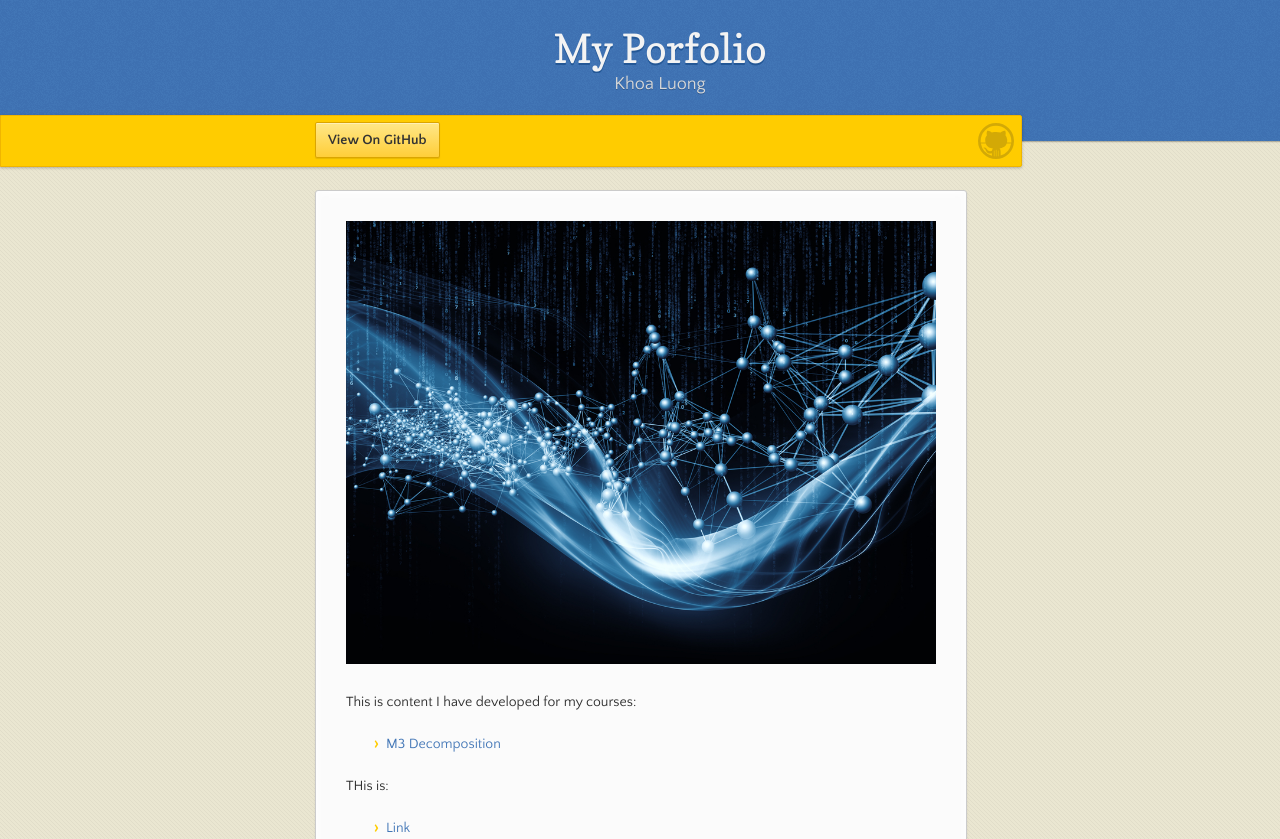
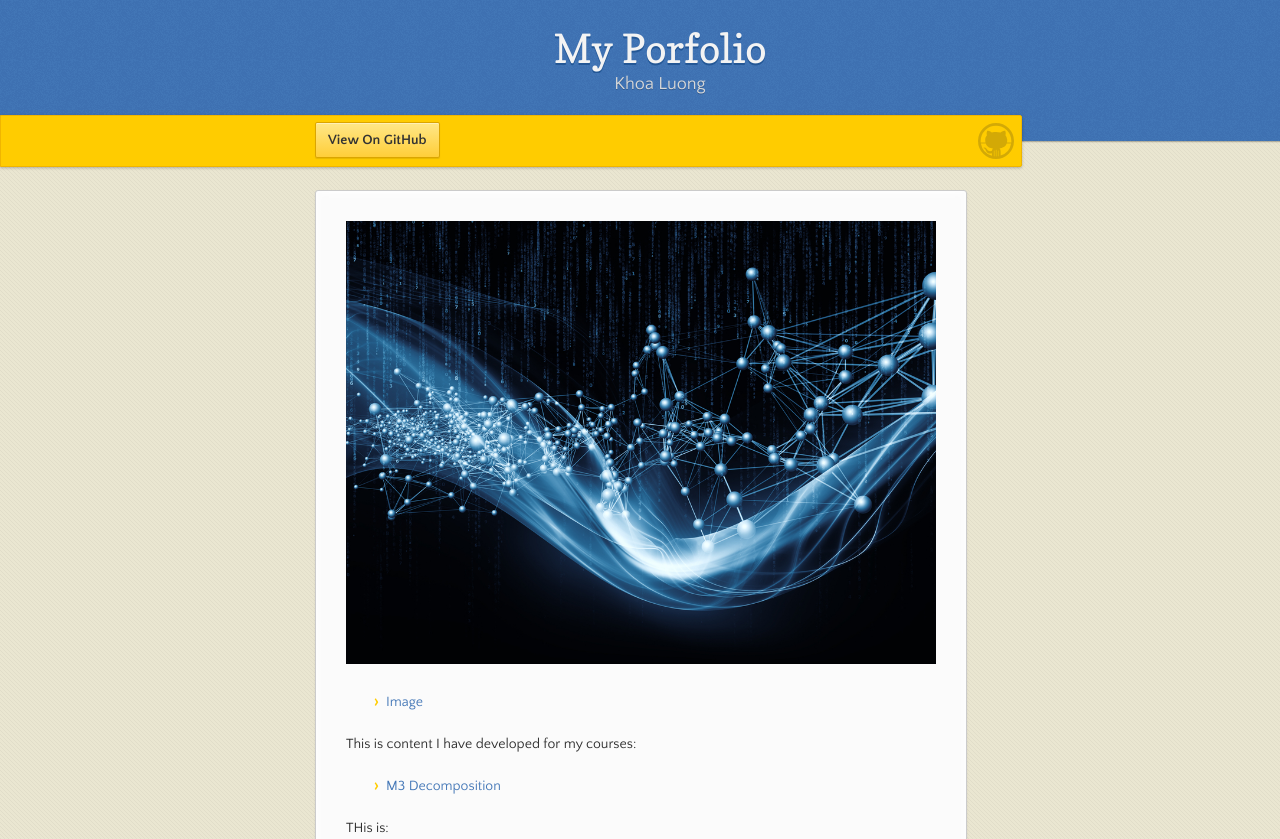
Before and after one commit to kevinluong510/kevinluong510.github.io, a Jekyll site: the page built from index.md, in a window 1280 px wide and 1341 px high. Shown: the top 839 px of the window. Built offline with Jekyll 4.4.1, drawn with Linux system fonts in a browser that asks for light colours; our own code applies the rules of GitHub Pages for plain Markdown files; grey boxes are pictures that could not be loaded.

Commit message:
Update index.md

```diff
--- a/index.md
+++ b/index.md
@@ -4,11 +4,13 @@
 
 ![My Picture](/pics/association_rules_machine_learning.jpg)
 
+- [Image](/pics/IML.jpg)
+
 This is content I have developed for my courses:
 - [M3 Decomposition](/timeseries/index.md)
 
 THis is:
-- [Link](https://github.com/kevinluong510/ProgrammingAssignment2)
+- [Github Repository](https://github.com/kevinluong510/kevinluong510.github.io)
 
 Video:
 [![Sorting](https://img.youtube.com/vi//wN1kvNUMhe0/0.jpg)(https://youtu.be/wN1kvNUMhe0)
```
